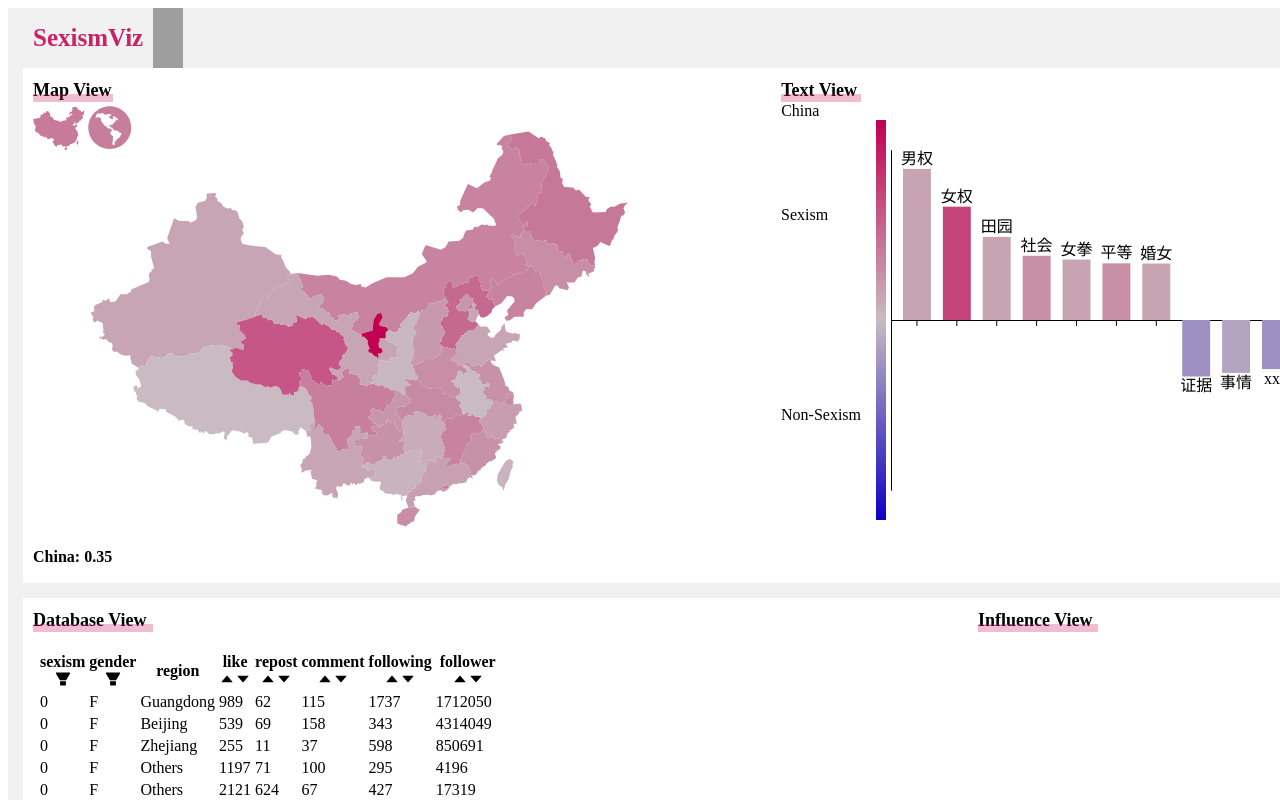
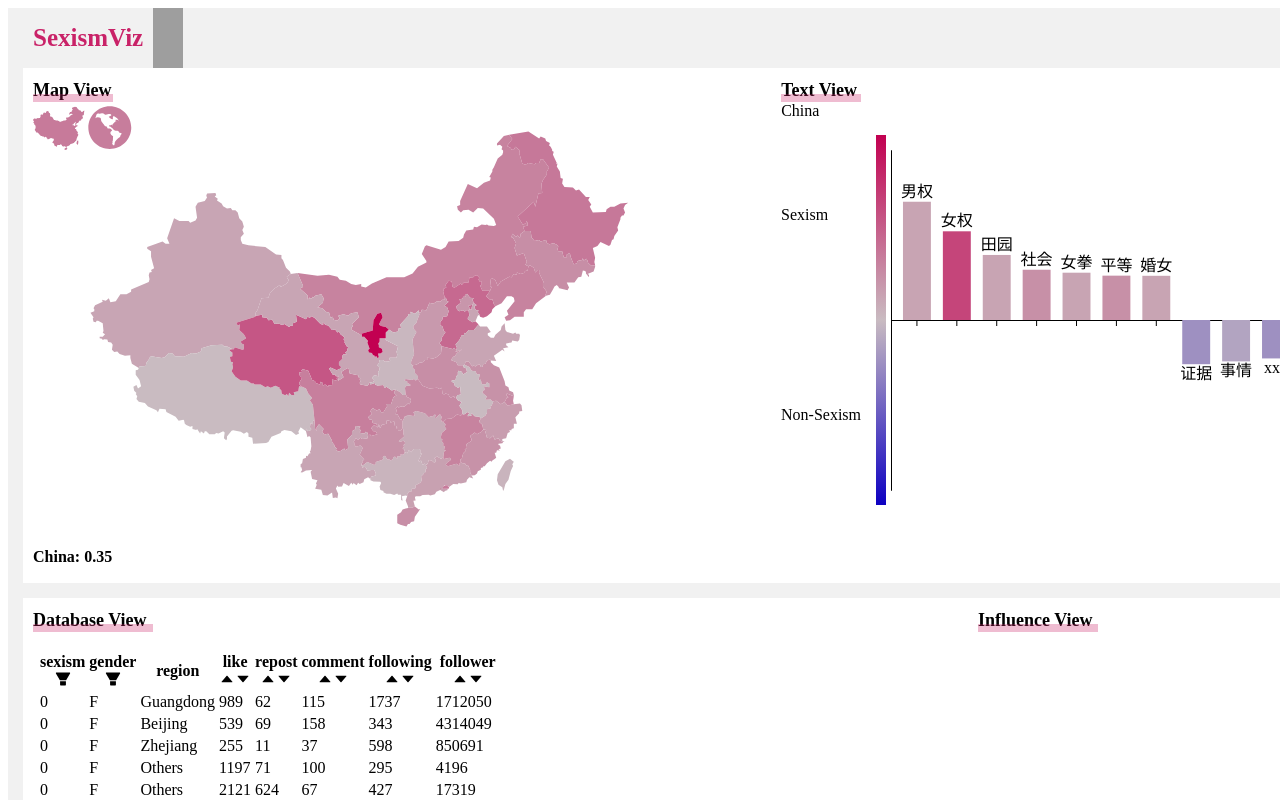
Before and after one commit to Bruceshark/sexismviz, a Vue app: page / in a window 1280 px wide. Shown: the top 800 px of the page. Built offline with nearby package versions, Linux system fonts and the light colour scheme; grey boxes are pictures that could not be loaded.

Commit message:
word divergence chart fix: scaling

```diff
--- a/src/components/TextView.vue
+++ b/src/components/TextView.vue
@@ -6,19 +6,17 @@ const selectedGeo = inject("selectedGeo");
 const selectedWordData = computed(
   () => wordData.filter((ele) => ele.region === selectedGeo.value)[0].word_list
 );
-const canvas_width = 800;
-const canvas_height = 400;
+const canvasWidth = 800;
+const canvasHeight = 400;
+const padding = { left: 0, right: 30, top: 30, bottom: 30 };
 const hoveredWordEntropy = ref(null);
 const maxSexismColor = "#c20051";
 const minBothColor = "#c9bbc1";
 const maxNonSexismColor = "#0d00c2";
 const drawChart = () => {
-  //画布大小
-  //画布周边的空白
-  const padding = { left: 0, right: 30, top: 30, bottom: 30 };
   const font_size = 15;
-  const width = canvas_width - padding.left - padding.right;
-  const height = canvas_height - padding.top - padding.bottom;
+  const width = canvasWidth - padding.left - padding.right;
+  const height = canvasHeight - padding.top - padding.bottom;
   const colorLevelSexism = d3.interpolateRgb(
     d3.rgb(minBothColor),
     d3.rgb(maxSexismColor)
@@ -44,7 +42,7 @@ const drawChart = () => {
     .selectAll("text")
     .remove();
 
-  var yScale = d3.scaleLinear().domain([0, 1.8]).range([height, 0]);
+  var yScale = d3.scaleLinear().domain([0, 2.3]).range([height, 0]);
   svg.append("g").call(d3.axisLeft(yScale));
   var g = svg
     .selectAll("mybar")
@@ -69,15 +67,15 @@ const drawChart = () => {
         : colorLevelNonSexism(d.entropy);
     })
     .on("mouseover", function (d, i) {
-      const pointerHeight = (i.entropy * canvas_height) / 2;
+      const pointerHeight = (i.entropy * (canvasHeight - padding.top)) / 2;
       if (i.label === 1) {
-        hoveredWordEntropy.value = canvas_height / 2 - pointerHeight;
+        hoveredWordEntropy.value = canvasHeight / 2 - pointerHeight;
       } else {
-        hoveredWordEntropy.value = canvas_height / 2 + pointerHeight;
+        hoveredWordEntropy.value = canvasHeight / 2 + pointerHeight;
       }
     })
     .on("mouseout", function () {
-        hoveredWordEntropy.value = null
+      hoveredWordEntropy.value = null;
     })
     .style("cursor", "pointer");
 
@@ -112,16 +110,16 @@ onMounted(() => {
     <div class="box-title">Text View</div>
     {{ selectedGeo }}
     <div class="chart-outer">
-      <svg y="0" :height="canvas_height" width="80">
-        <text x="0" :y="canvas_height / 4">Sexism</text>
-        <text x="0" :y="(canvas_height * 3) / 4">Non-Sexism</text>
+      <svg y="0" :height="canvasHeight" width="80">
+        <text x="0" :y="canvasHeight / 4">Sexism</text>
+        <text x="0" :y="(canvasHeight * 3) / 4">Non-Sexism</text>
       </svg>
-      <svg :height="canvas_height" width="10">
+      <svg :height="canvasHeight" width="10">
         <polygon
-         v-if="hoveredWordEntropy"
+          v-if="hoveredWordEntropy"
           :points="
             '0,' +
-            (hoveredWordEntropy - 2.5)+
+            (hoveredWordEntropy - 2.5) +
             ' 10,' +
             (hoveredWordEntropy + 2.5) +
             ' 0,' +
@@ -129,7 +127,7 @@ onMounted(() => {
           "
         />
       </svg>
-      <svg id="wordLegend" :height="canvas_height" width="20">
+      <svg id="wordLegend" :height="canvasHeight" width="20">
         <defs>
           <linearGradient id="legend" x1="0%" y1="0%" x2="0%" y2="100%">
             <stop
@@ -148,14 +146,15 @@ onMounted(() => {
         </defs>
         <g>
           <rect
-            :height="canvas_height"
+            :height="canvasHeight - padding.top"
+            :y="padding.top / 2"
             x="5"
             width="10"
             fill="url(#legend)"
           ></rect>
         </g>
       </svg>
-      <svg id="wordChartSvg" :height="canvas_height" :width="canvas_width" />
+      <svg id="wordChartSvg" :height="canvasHeight" :width="canvasWidth" />
     </div>
   </div>
 </template>
```
